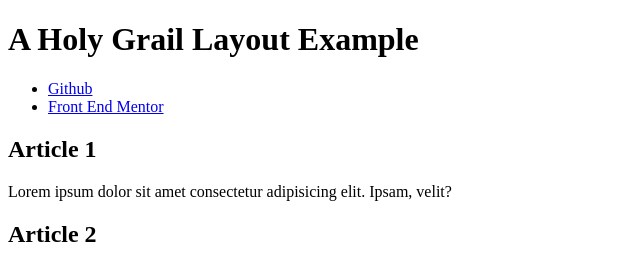
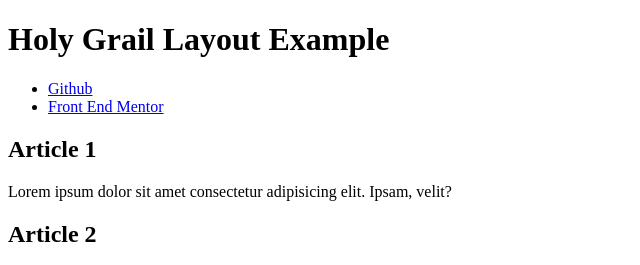
Before and after one commit to nick-koyi/wdd130, a plain HTML site: page week02/holygrail.html in a window 1280 px wide. Shown: the top 265 px of the page, without its empty margins (0-640 px from the left). Drawn offline with Linux system fonts and the light colour scheme.

```diff
--- a/week02/holygrail.html
+++ b/week02/holygrail.html
@@ -3,13 +3,13 @@
 <head>
     <meta charset="UTF-8">
     <meta name="viewport" content="width=device-width, initial-scale=1.0">
-    <title>A Holy Grail Layout Example</title>
+    <title>Holy Grail Layout Example</title>
     <meta name="description" content="A common layout on the web called 'holy grail'">
     <meta name="author" content="Nicholas Koyi">
 </head>
 <body>
     <header>
-        <h1>A Holy Grail Layout Example</h1>
+        <h1>Holy Grail Layout Example</h1>
     </header>
     <nav>
         <ul>
```
